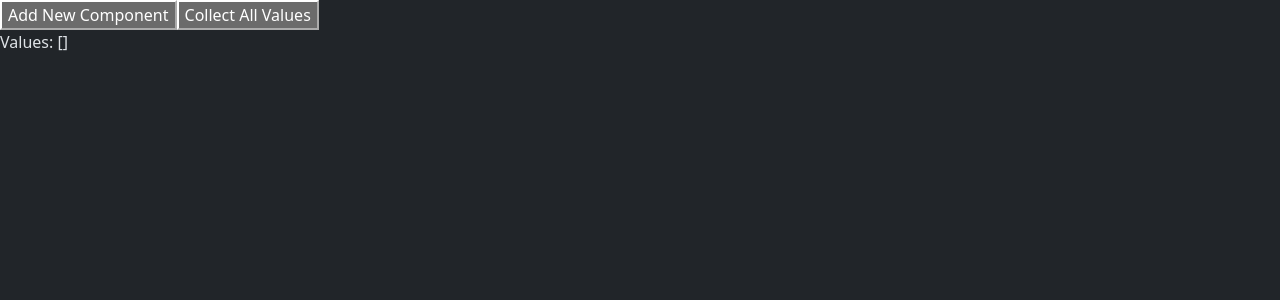
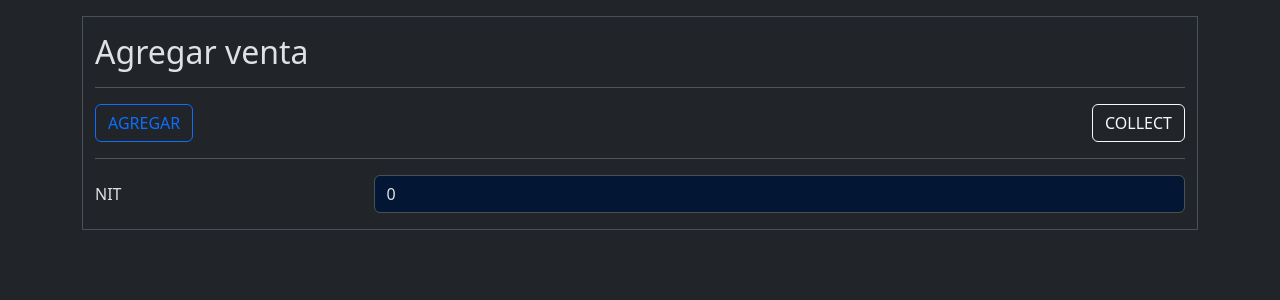
Before and after one commit to javosw/GamerProXela_Archivos-2024S2, an Angular app in the folder app-frontend/: page /test in a window 1280 px wide. Shown: the top 300 px of the page. Built offline with nearby package versions, Linux system fonts and the light colour scheme.

Commit message:
addVenta agregada

```diff
--- a/app-frontend/src/app/caja/add-producto/add-producto.component.html
+++ b/app-frontend/src/app/caja/add-producto/add-producto.component.html
@@ -1,3 +1,40 @@
-<div>
-    <input [(ngModel)]="inputValue"/>
+<!--
+
+<div class="card">
+    <div class="card-body">
+    </div>
+    <div class="mb-3 row">
+        <label for="pasillo" class="col-sm-3 col-form-label">Pasillo</label>
+        <div class="col-sm-9">
+            <input formControlName="pasillo" id="pasillo" type="text" class="form-control">
+        </div>
+    </div>
 </div>
+
+-->
+<div class="container border p-3 mb-3">
+    <div class="row">
+        <label class="col-3 col-form-label">Barcode</label>
+        <div class="col-9">
+            <input [(ngModel)]="barcode" (blur)="alerta()" class="form-control bg-primary-subtle" />
+        </div>
+    </div>
+    <div class="row">
+        <label class="col-3 col-form-label">Precio</label>
+        <div class="col-9">
+            <input [ngModel]="precio" readonly class="form-control" />
+        </div>
+    </div>
+    <div class="row">
+        <label class="col-3 col-form-label">Unidades</label>
+        <div class="col-9">
+            <input [(ngModel)]="unidades" class="form-control bg-primary-subtle"/>
+        </div>
+    </div>
+    <div class="row">
+        <label class="col-3 col-form-label">Subtotal</label>
+        <div class="col-9">
+            <input [ngModel]="precio*unidades" readonly class="form-control" />
+        </div>
+    </div>
+</div>
--- a/app-frontend/src/app/caja/add-producto/add-producto.component.ts
+++ b/app-frontend/src/app/caja/add-producto/add-producto.component.ts
@@ -1,6 +1,9 @@
-import { Component } from '@angular/core';
+import { ViewportScroller } from '@angular/common';
+import { Component, SimpleChanges } from '@angular/core';
 import { ReactiveFormsModule, FormControl, FormGroup, FormBuilder } from '@angular/forms';
 import { FormsModule } from '@angular/forms';
+import { Router } from '@angular/router';
+
 @Component({
   selector: 'gpx-add-producto',
   standalone: true,
@@ -9,7 +12,29 @@ import { FormsModule } from '@angular/forms';
 })
 export class AddProductoComponent {
 
-  inputValue: string = '';
+  barcode = '';
+  unidades =  1;
+  precio = 10;
 
+  constructor(private viewportScroller: ViewportScroller) { }
 
+  alerta(){
+    alert(this.barcode);
+  }
+
+  ngAfterViewInit(): void {
+    this.viewportScroller.scrollToPosition([0, document.body.scrollHeight]);
+  }
+
+/*
+input cada producto
+  barcode
+  unidades
+  precio = getPrecio(id-producto)
+  subtotal
+
+input
+  nit
+
+*/
 }
--- a/app-frontend/src/app/caja/add-venta/add-venta.component.html
+++ b/app-frontend/src/app/caja/add-venta/add-venta.component.html
@@ -1,11 +1,30 @@
-<div>
-    <button (click)="addComponent()">Add New Component</button>
+<div class="container mt-3 mb-3">
+    <div class="container pt-3 pb-3 border">
+        <h2 (click)="navegar(ruta_CajaBoard)">Agregar venta</h2>
+        <hr />
 
         @for(component of components; track $index){
-            <gpx-add-producto #addProduct></gpx-add-producto>
+        <gpx-add-producto #addProduct></gpx-add-producto>
         }
 
-    <button (click)="collectValues()">Collect All Values</button>
+        <div class="d-flex justify-content-between">
+            <button (click)="addComponent()" class="btn btn-outline-primary">AGREGAR</button>
+            <button (click)="collectValues()" class="btn btn-outline-light">COLLECT</button>
+        </div>
+        <!--
 
-    <p>Values: {{ values | json }}</p>
+        <p>Values: {{ values | json }}</p>
+
+        -->
+
+        <hr/>
+
+        <div class="row">
+            <label class="col-3 col-form-label">NIT</label>
+            <div class="col-9">
+                <input [(ngModel)]="nit" class="form-control bg-primary-subtle" />
+            </div>
+        </div>
+
+    </div>
 </div>
--- a/app-frontend/src/app/caja/add-venta/add-venta.component.ts
+++ b/app-frontend/src/app/caja/add-venta/add-venta.component.ts
@@ -1,29 +1,41 @@
 import { Component, QueryList, ViewChildren } from '@angular/core';
 import { AddProductoComponent } from '../add-producto/add-producto.component';
-import { JsonPipe } from '@angular/common';
-
+import { JsonPipe, ViewportScroller } from '@angular/common';
+import { Router } from '@angular/router';
+import { ruta_CajaBoard } from '../data/rutas';
+import { FormsModule } from '@angular/forms';
 @Component({
   selector: 'app-add-venta',
   standalone: true,
-  imports: [AddProductoComponent, JsonPipe],
+  imports: [FormsModule, AddProductoComponent, JsonPipe],
   templateUrl: './add-venta.component.html',
 })
 export class AddVentaComponent {
 
+  ruta_CajaBoard = ruta_CajaBoard;
+
   components: number[] = [];
   values: string[] = [];
+
+  nit: number = 0;
+
+  constructor(private router: Router) { }
 
   @ViewChildren('addProduct') productos!: QueryList<AddProductoComponent>;
 
   addComponent() {
-    this.components.push(this.components.length);  // Adds an index to identify each component
+    this.components.push(this.components.length);
   }
 
   collectValues() {
-    this.values = this.productos.map(component => component.inputValue);
+    this.values = this.productos.map(component => component.barcode);
     alert(JSON.stringify(this.values));
   }
 
+
+  navegar(url: string) {
+    this.router.navigate([url]);
+  }
 
   /*
 
--- a/app-frontend/src/app/caja/data/rutas.ts
+++ b/app-frontend/src/app/caja/data/rutas.ts
@@ -1,3 +1,4 @@
+export let ruta_CajaBoard = 'caja/board';
 export let ruta_AddTarjeta = 'caja/tarjeta/add';
 export let ruta_ModCliente = 'caja/clientes/mod';
 export let ruta_AddCliete = 'caja/clientes/add';
```
Lines whose indentation alone changed are shown as unchanged.
